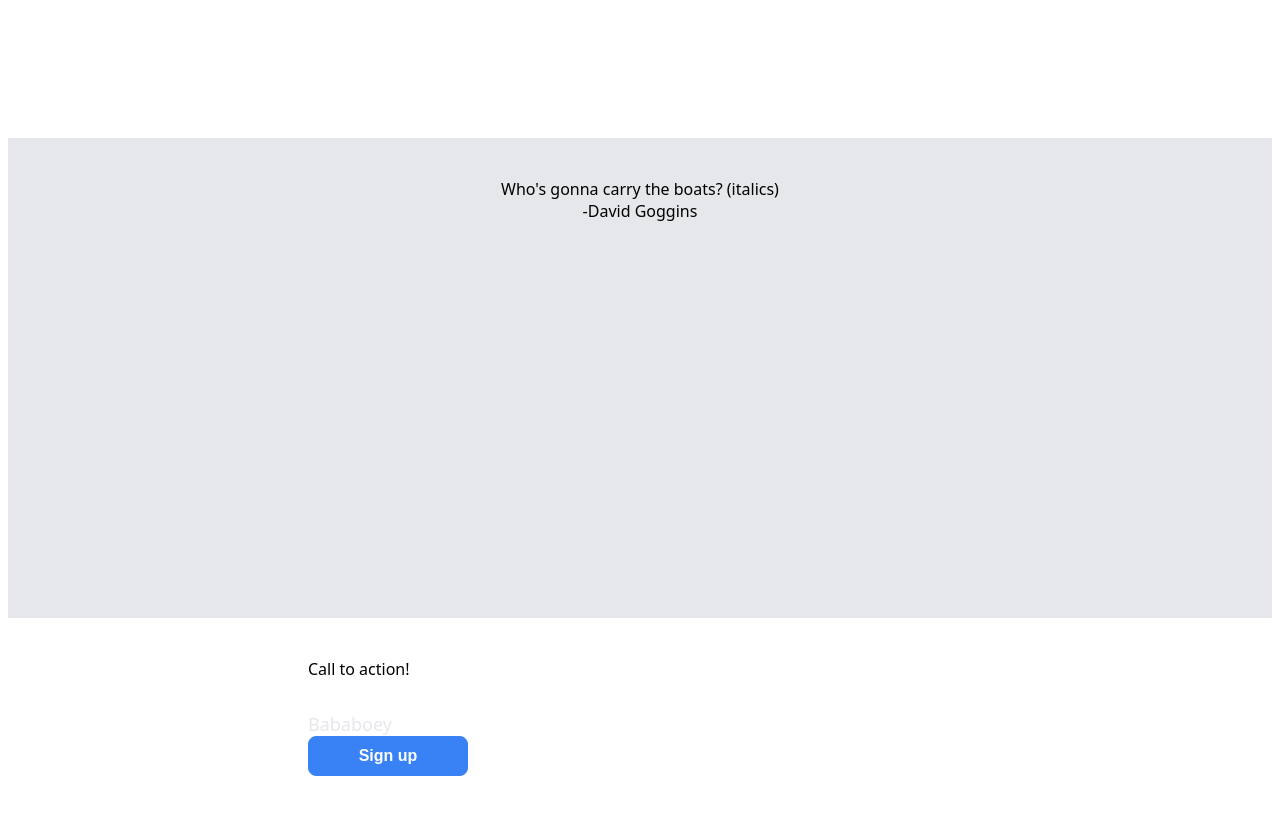
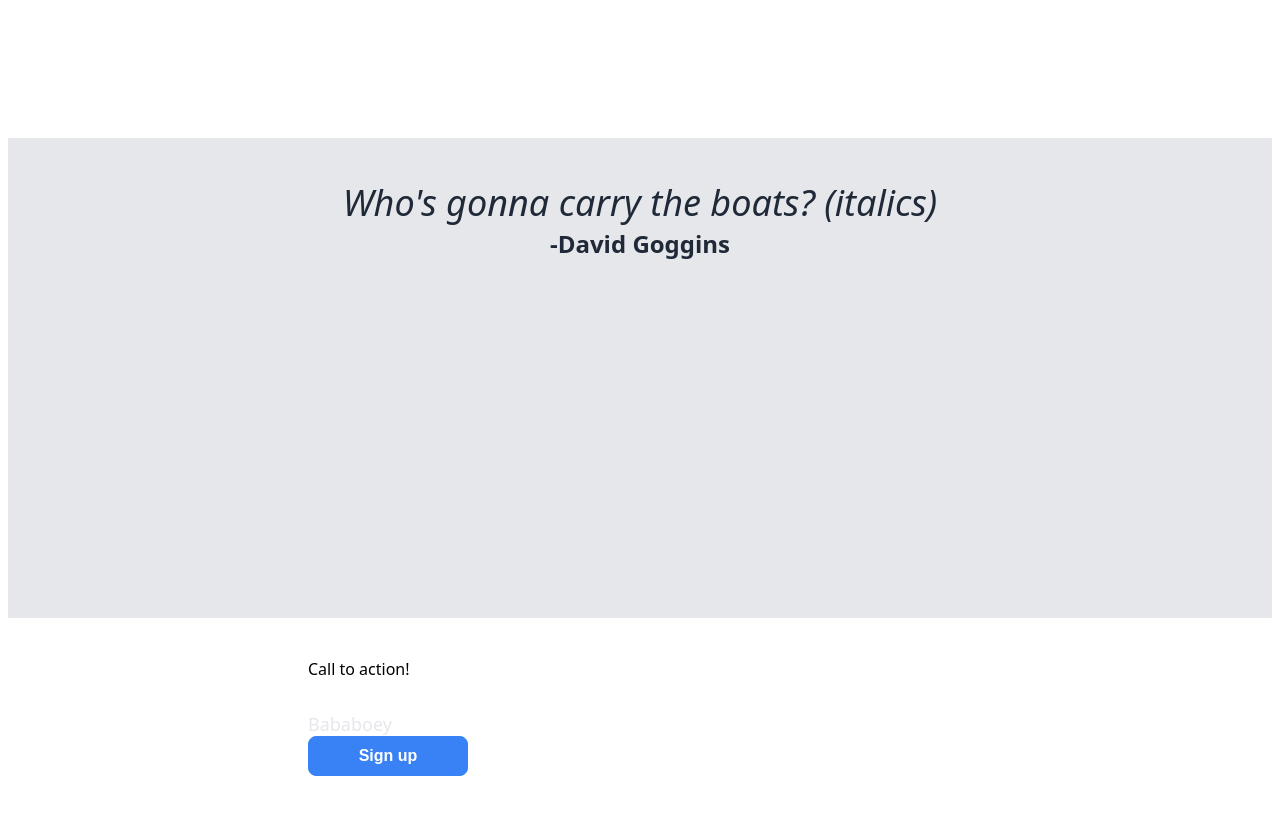
Before and after one commit to entrydenied/first-html-homepage, a plain HTML site: page index.html in a window 1280 px wide. Shown: the part 880-1694 px from the top of the page. Drawn offline with Linux system fonts and the light colour scheme.

Commit message:
body-2 fonts

```diff
--- a/styles.css
+++ b/styles.css
@@ -110,8 +110,18 @@ a {
     text-align: center;
     height: 400px;
     padding: 40px 300px;
+    color: #1f2937;
 }
 
+.quote {
+    font-style: italic;
+    font-size: 36px;
+}
+
+.cite {
+    font-size: 24px;
+    font-weight: bold;
+}
 
 /* body-3 */
 
```
